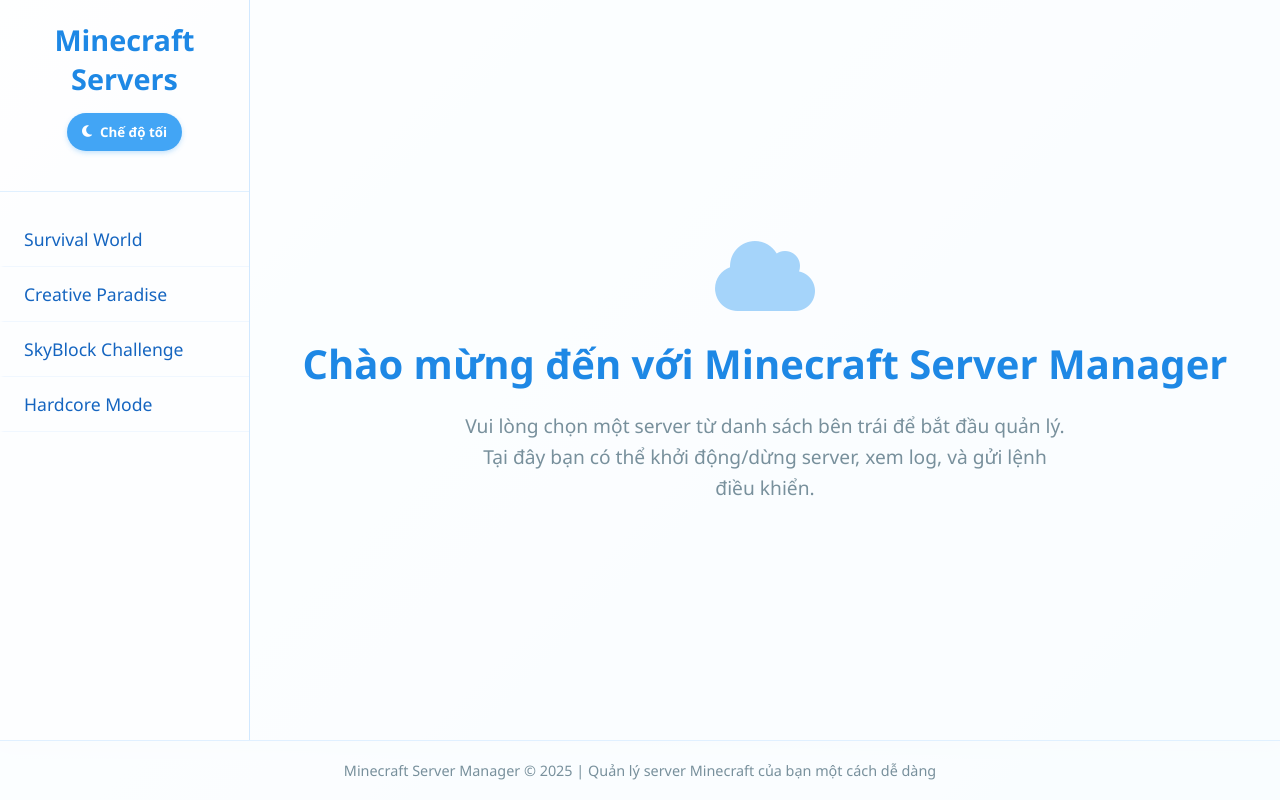
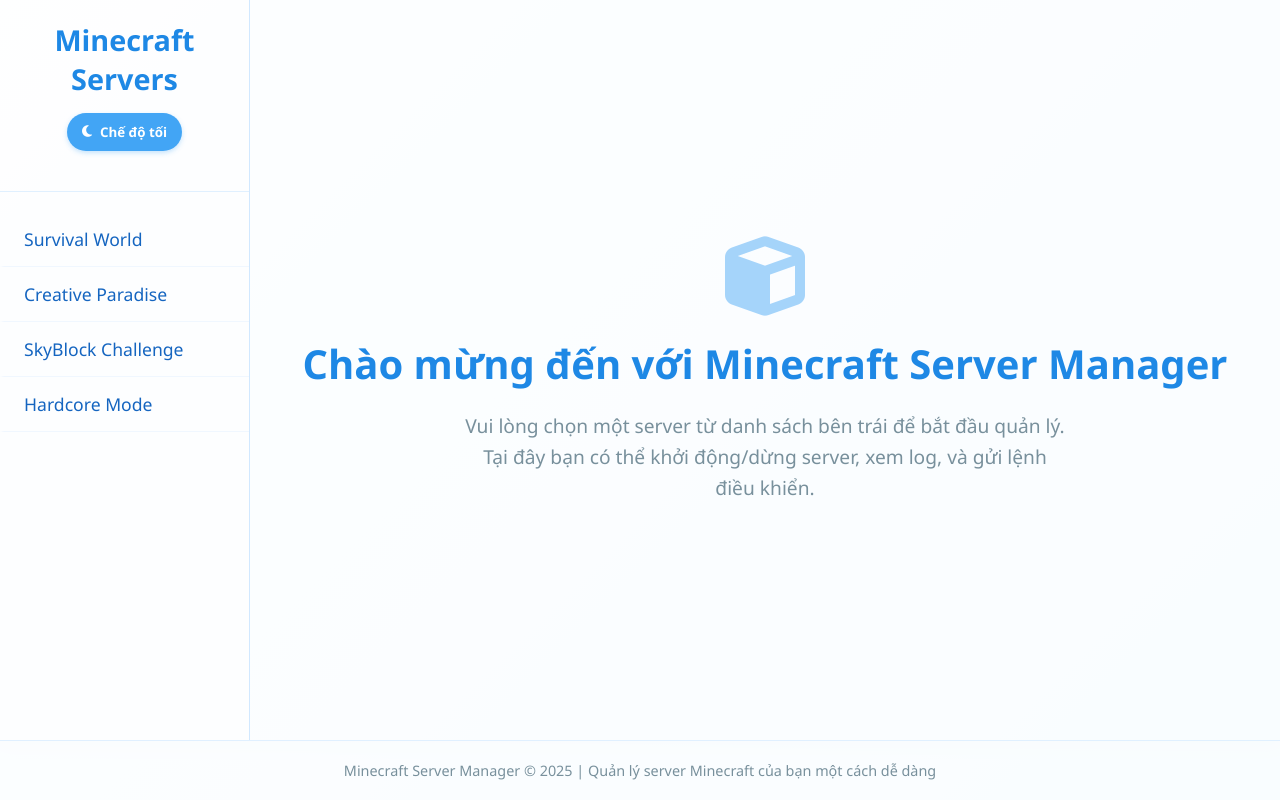
Before and after one commit to ttasc/mcsv, a plain HTML site: page web/index.html in a window 1280 px wide. Drawn offline with Linux system fonts and the light colour scheme.

Commit message:
change frontend: welcome icon

```diff
--- a/web/index.html
+++ b/web/index.html
@@ -46,7 +46,7 @@
       <div class="main-content">
         <!-- Màn hình khi chưa chọn server -->
         <div class="no-server">
-                <i class="fas fa-cloud"></i>
+          <i class="fa-solid fa-cube"></i>
           <h2>Chào mừng đến với Minecraft Server Manager</h2>
           <p>Vui lòng chọn một server từ danh sách bên trái để bắt đầu quản lý. Tại đây bạn có thể khởi động/dừng server, xem log, và gửi lệnh điều khiển.</p>
         </div>
```
Also changed, not shown: web/script.js (indentation only), web/style.css (indentation only). Lines whose indentation alone changed are shown as unchanged.
